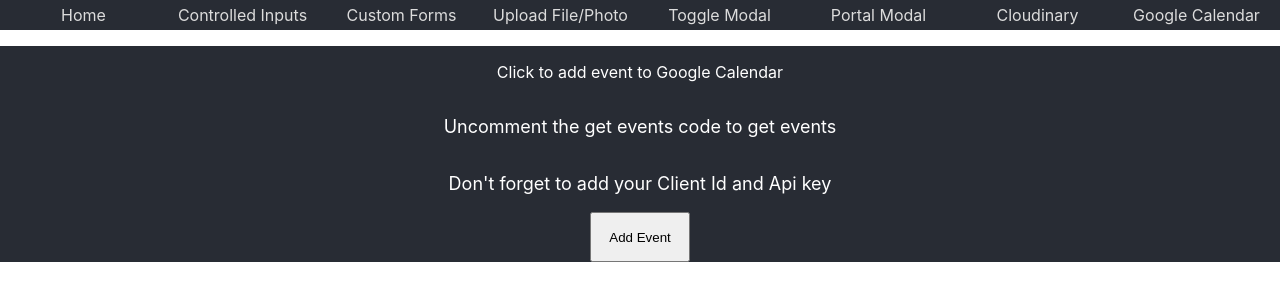
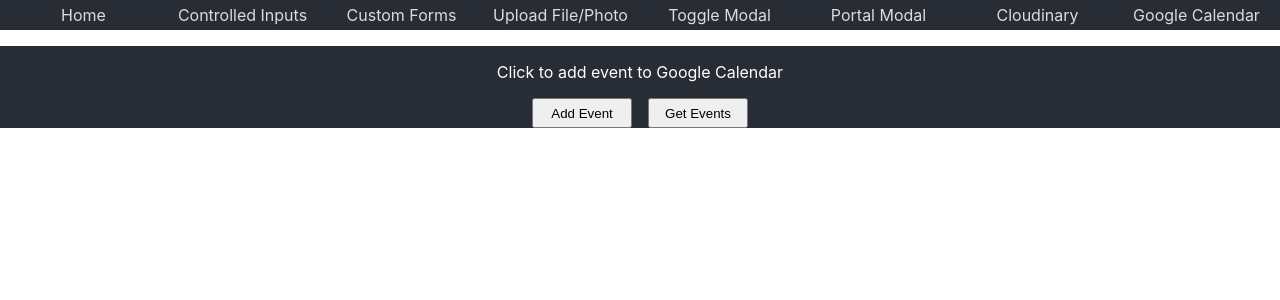
Before and after one commit to vishalicious213/react-test-projects, a React (Create React App) app: page /gcal in a window 1280 px wide. Shown: the top 300 px of the page. Built offline with nearby package versions, Linux system fonts and the light colour scheme.

Commit message:
GoogleCalendar - added Get Events button

```diff
--- a/src/components/GoogleCalendar.js
+++ b/src/components/GoogleCalendar.js
@@ -103,9 +103,12 @@
         <div className="App">
         <header className="App-header">
             <p>Click to add event to Google Calendar</p>
-            <p style={{fontSize: 18}}>Uncomment the get events code to get events</p>
-            <p style={{fontSize: 18}}>Don't forget to add your Client Id and Api key</p>
-            <button style={{width: 100, height: 50}} onClick={handleClick}>Add Event</button>
+            {/* <p style={{fontSize: 18}}>Uncomment the get events code to get events</p> */}
+            {/* <p style={{fontSize: 18}}>Don't forget to add your Client Id and Api key</p> */}
+            <div style={{display: 'flex'}}>
+                <button style={{width: 100, height: 30, marginRight: '1rem'}} onClick={handleClick}>Add Event</button>
+                <button style={{width: 100, height: 30}} onClick={handleClick}>Get Events</button>
+            </div>
         </header>
         </div>
     )
```
